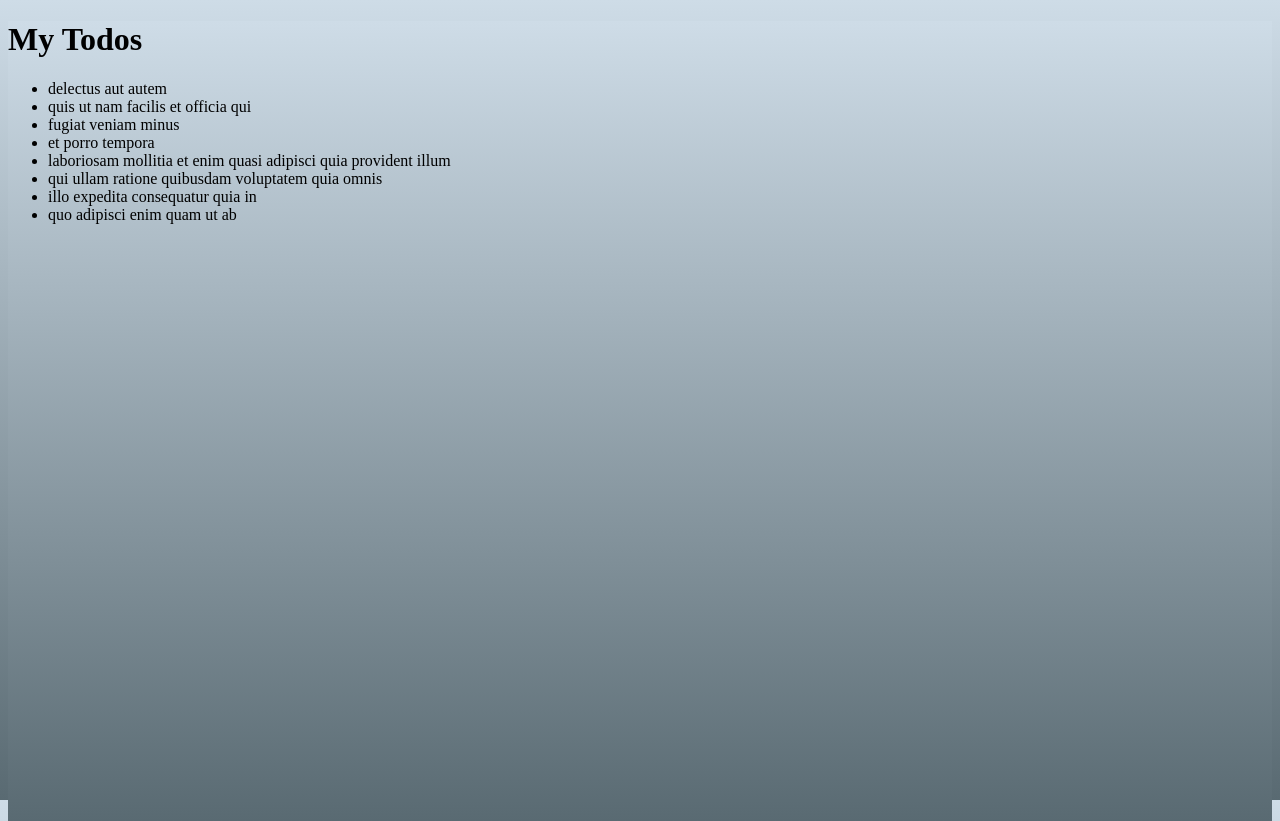
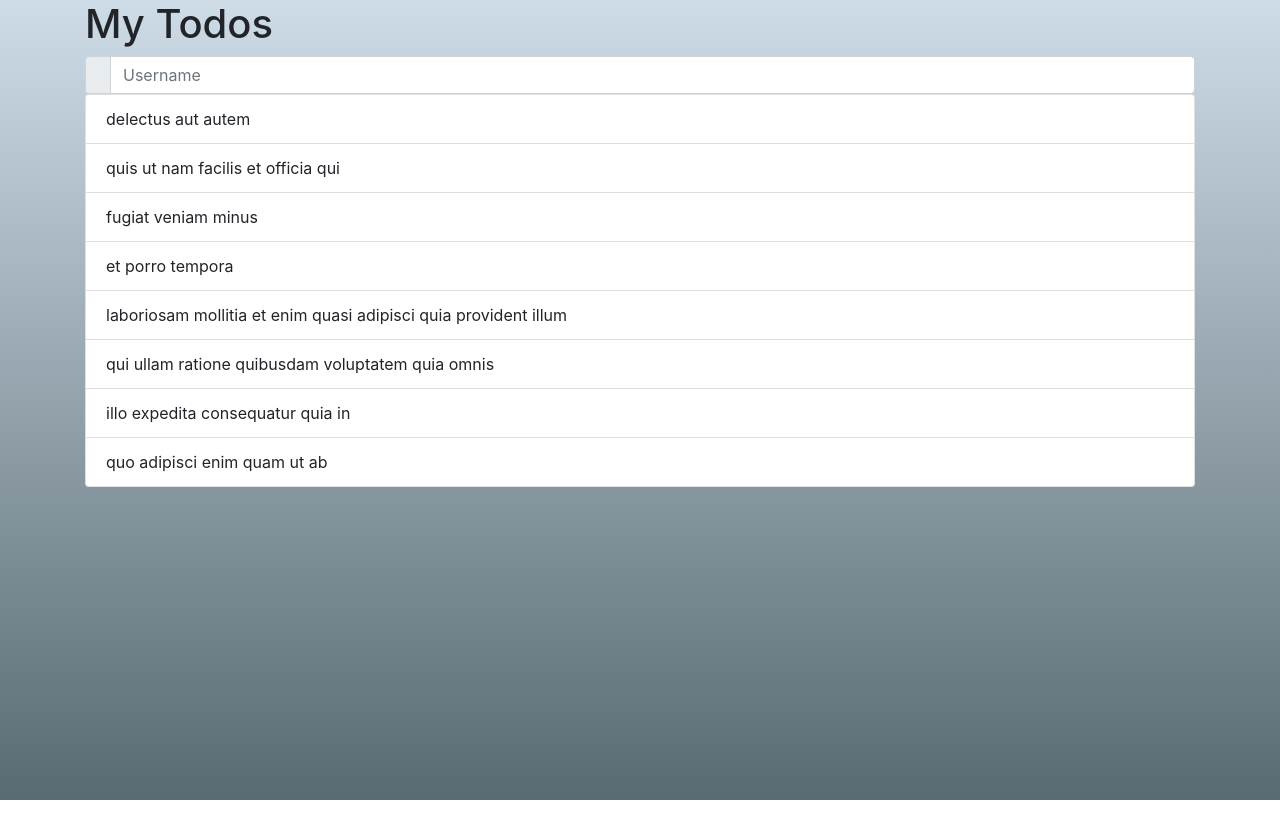
Before and after one commit to loranBepatient/TodosInAngularJS, a website: page index.html in a window 1280 px wide. After the commit the page ends 800 px from the top, so only its background shows below. Drawn offline with nearby package versions, Linux system fonts and the light colour scheme.

Commit message:
add a simple controller + query

```diff
--- a/app/app.controller.js
+++ b/app/app.controller.js
@@ -2,6 +2,7 @@
   function controller() {
     var ctrl = this;
     ctrl.title = 'My Todos'
+    ctrl.query = ''
     ctrl.todos = [
       {
         "userId": 1,
--- a/index.html
+++ b/index.html
@@ -12,14 +12,28 @@
 
 <body>
 
-  <div ng-controller="todosController as ctrl">
-    <h1>{{ctrl.title}}</h1>
-
-    <ul>
-      <li ng-repeat="todo in ctrl.todos">{{todo.title}}</li>
+  <div class=container ng-controller="todosController as ctrl">
+    <div class="row">
+      <div class="col">
+        <h1>{{ctrl.title}}</h1>
+      </div>
+    </div>
+    <div class="input-group flex-nowrap">
+      <div class="input-group-prepend">
+        <span class="input-group-text" id="addon-wrapping"></span>
+      </div>
+      <input ng-model='ctrl.query' type="text" class="form-control" placeholder="Username" aria-label="Username" aria-describedby="addon-wrapping">
+    </div>
+    <ul class='list-group'>
+      <li class='list-group-item' ng-repeat="todo in ctrl.todos | filter:ctrl.query">{{todo.title}}</li>
     </ul>
 
   </div>
+
+  <!-- VENDOR -->
+  <script src="node_modules/jquery/dist/jquery.js"></script>
+  <script src="node_modules/bootstrap/dist/js/bootstrap.js"></script>
+
   <script src="app/app.module.js"></script>
   <script src="app/app.controller.js"></script>
 </body>
--- a/package.json
+++ b/package.json
@@ -10,6 +10,8 @@
   "author": "",
   "license": "ISC",
   "dependencies": {
-    "angular": "^1.7.7"
+    "angular": "^1.7.7",
+    "bootstrap": "^4.3.1",
+    "jquery": "^3.3.1"
   }
 }
--- a/styles/app.css
+++ b/styles/app.css
@@ -1,3 +1,5 @@
+@import url('../node_modules/bootstrap/dist/css/bootstrap.css');
+
 html,
 body {
   height: 100%;
```
Also changed, not shown: 1 other file.
